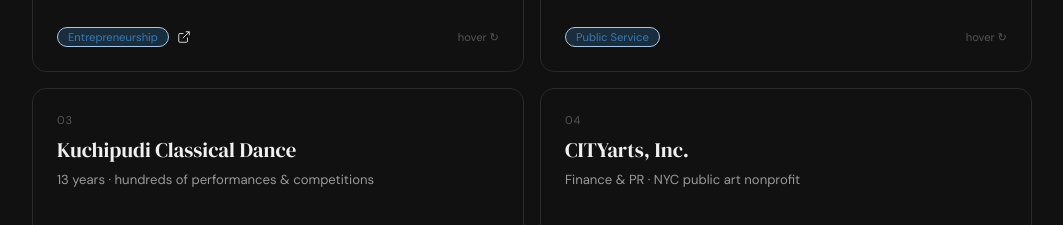
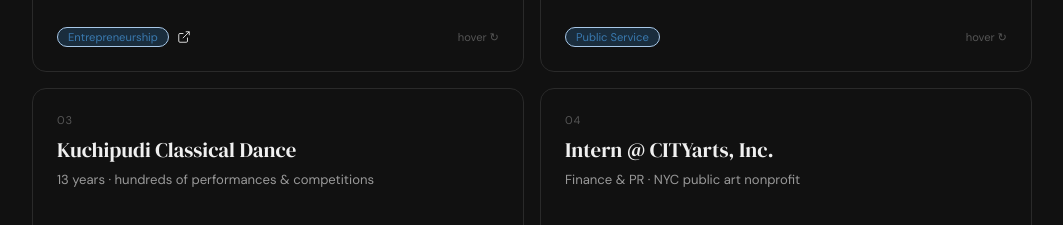
Before and after one commit to megana111/megana-website, a React (Vite) app: page / in a window 1280 px wide. Shown: the part 2400-2625 px from the top of the page, without its empty margins (108-1171 px from the left). Built offline with nearby package versions, Linux system fonts and the light colour scheme; no server answers.

Commit message:
Update CITYarts experience title

```diff
--- a/src/components/Experience.jsx
+++ b/src/components/Experience.jsx
@@ -31,7 +31,7 @@
   },
   {
     num: '04',
-    title: 'CITYarts, Inc.',
+    title: 'Intern @ CITYarts, Inc.',
     tagline: 'Finance & PR · NYC public art nonprofit',
     tag: 'Finance',
     back: 'NYC nonprofit creating public art in underserved communities. Supported finance operations and public relations strategy.',
```
